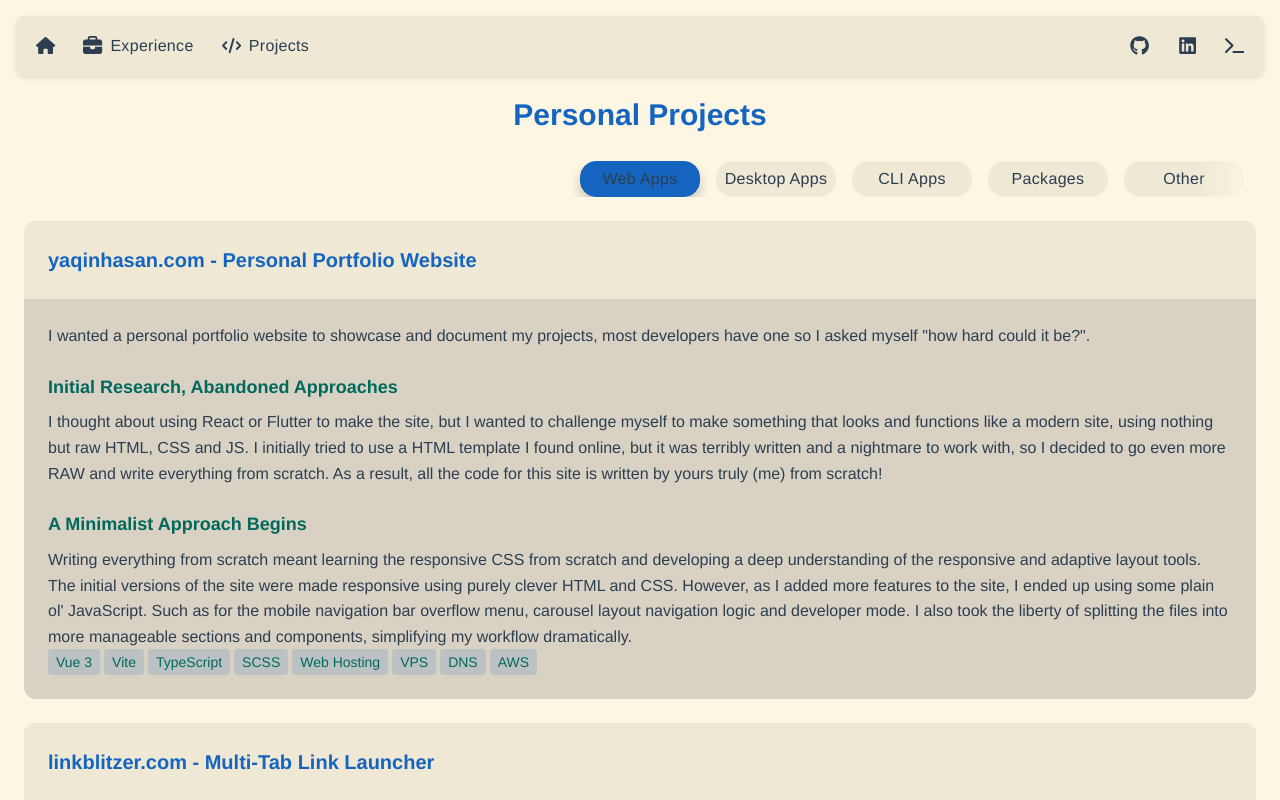
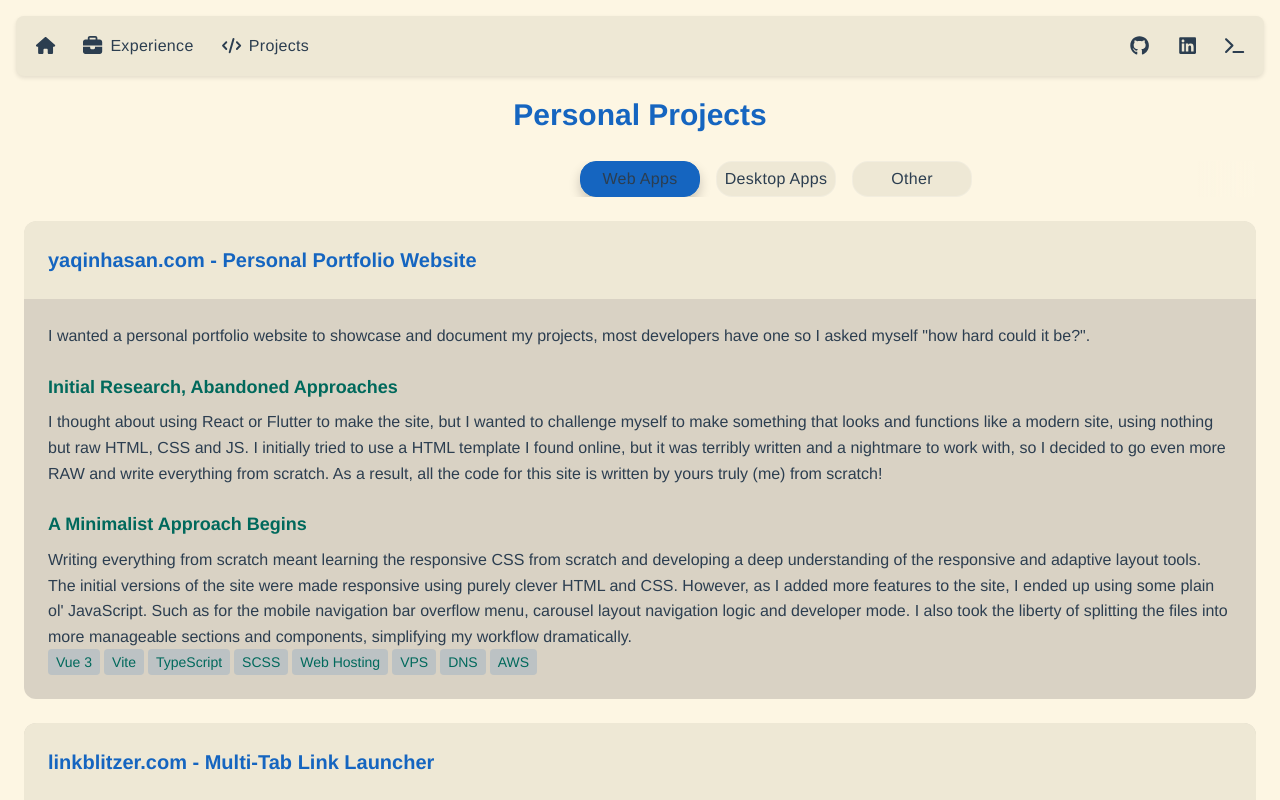
Before and after one commit to yaq1n0/yaqinhasan.com, a Vue app: page /projects in a window 1280 px wide. Shown: the top 800 px of the page. Built offline with nearby package versions, Linux system fonts and the light colour scheme.

Commit message:
consolidate cli app and package into other

```diff
--- a/src/pages/ProjectsPage.vue
+++ b/src/pages/ProjectsPage.vue
@@ -30,8 +30,6 @@ const allProjects = computed<FullProject[]>(() => {
 const categoryOrder: { id: string; label: string }[] = [
   { id: "web-app", label: "Web Apps" },
   { id: "desktop-app", label: "Desktop Apps" },
-  { id: "cli-app", label: "CLI Apps" },
-  { id: "package", label: "Packages" },
   { id: "other", label: "Other" }
 ];
 
```
